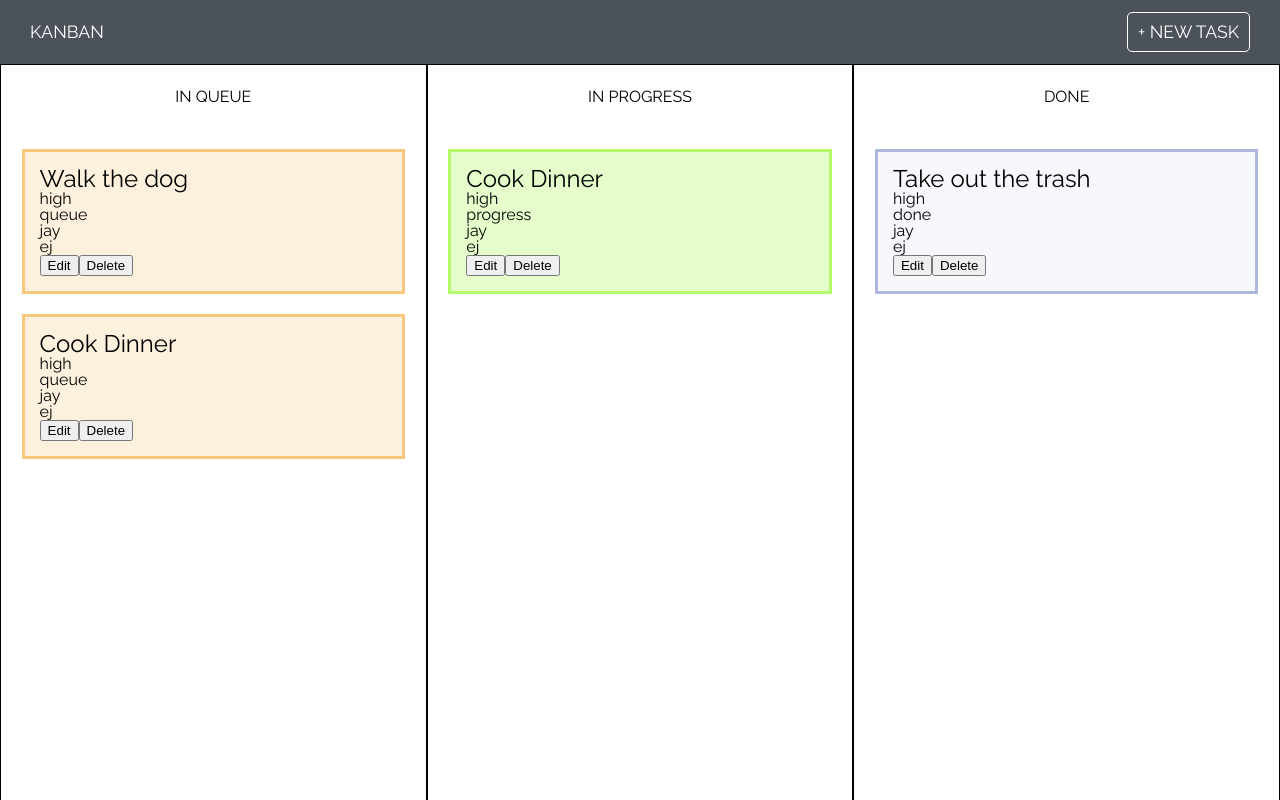
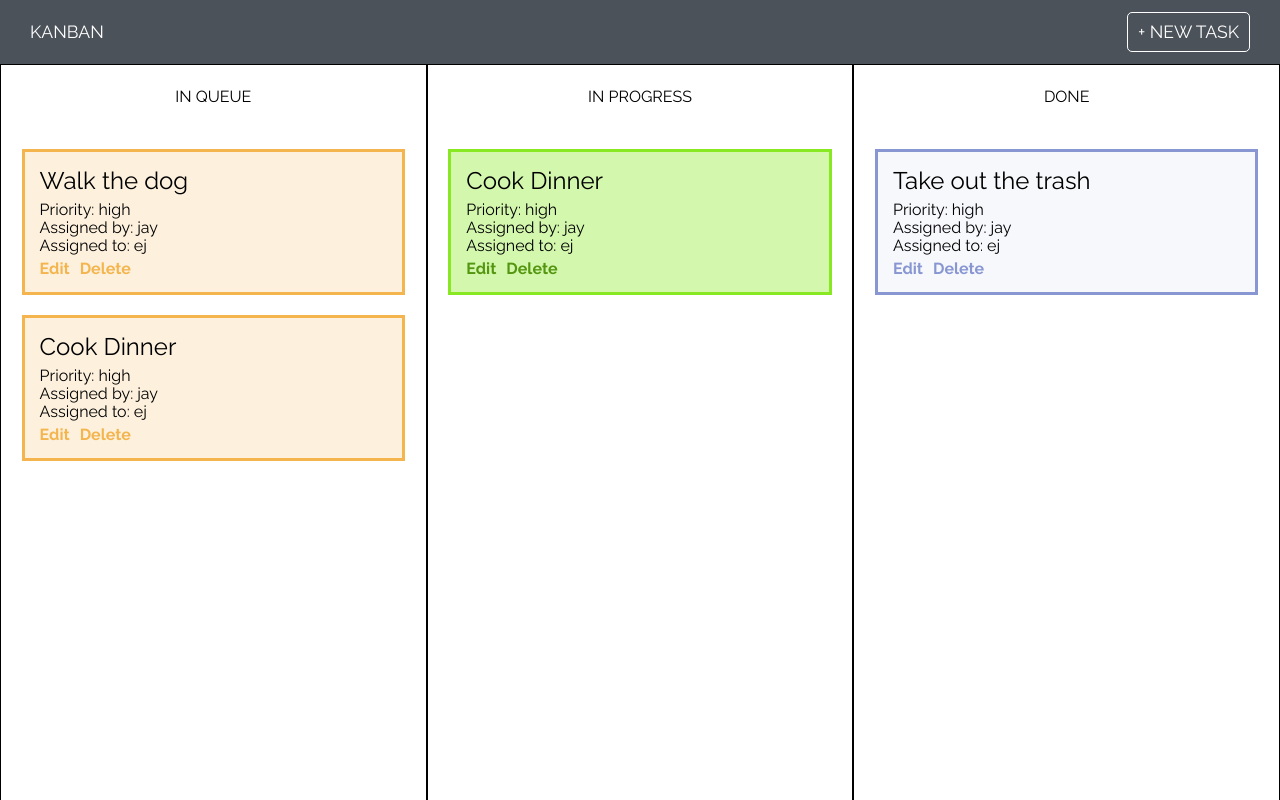
Before and after one commit to jhoun/kanban, a React (Create React App) app: page / in a window 1280 px wide. Built offline with nearby package versions, Linux system fonts and the light colour scheme.

Commit message:
updated edit and delete button styles

```diff
--- a/public/index.html
+++ b/public/index.html
@@ -11,7 +11,7 @@
     -->
 
     <link rel="manifest" href="%PUBLIC_URL%/manifest.json">
-    <link href="https://fonts.googleapis.com/css?family=Raleway:300,400" rel="stylesheet">
+    <link href="https://fonts.googleapis.com/css?family=Raleway:400,500,700" rel="stylesheet">
     <!--
       Notice the use of %PUBLIC_URL% in the tags above.
       It will be replaced with the URL of the `public` folder during the build.
--- a/src/components/Card.js
+++ b/src/components/Card.js
@@ -39,12 +39,12 @@ class Cards extends Component {
   renderCard(){
       return (
         <div className={`card ${this.props.status}`}>
-          <div className="card__task">{this.props.task}</div>
-          <div className="card__priority">{this.props.priority}</div>
-          <div className="card__status">{this.props.status}</div>
-          <div className="card__createdBy">{this.props.createdBy}</div>
-          <div className="card__assignedTo">{this.props.assignedTo}</div>
-          <button onClick={this.handleOpenModal}>Edit</button>
+          <div className="card_info card__task">{this.props.task}</div>
+          <div className="card_info card__priority">Priority: {this.props.priority}</div>
+          <div className="card_info card__createdBy">Assigned by: {this.props.createdBy}</div>
+          <div className="card_info card__assignedTo">Assigned to: {this.props.assignedTo}</div>
+          <div className="modify-btn-container">
+            <div className={`modify-btn-${this.props.status}`} onClick={this.handleOpenModal}>Edit</div>
             <ReactModal
               isOpen={this.state.showModal}
               contentLabel="Modal" className="modal"
@@ -54,7 +54,8 @@ class Cards extends Component {
             >
               <EditTaskForm selectedCardData={this.props} handleCloseModal={this.handleCloseModal}  />
             </ReactModal>
-          <button onClick={this.handleDelete}>Delete</button>
+            <div className={`modify-btn-${this.props.status}`} onClick={this.handleDelete}>Delete</div>
+          </div>
         </div>
       )
 
--- a/src/components/Card.scss
+++ b/src/components/Card.scss
@@ -7,21 +7,64 @@
 
     &__task{
       font-size: 1.5rem;
+      padding-bottom: 7px;
+    }
+
+    .card_info {
+      margin: 2px 0;
+    }
+
+    .modify-btn-container {
+      padding-top: 5px;
+      display: flex;
+
+      .modify-btn-queue {
+        color: darken(#FDF1DE, 30%);
+        font-weight: 700;
+        margin-right: 10px;
+        cursor: pointer;
+      }
+
+      .modify-btn-progress {
+        color: darken(#d3f7ad, 50%);
+        font-weight: 700;
+        margin-right: 10px;
+        cursor: pointer;
+      }
+
+      .modify-btn-done {
+        color: darken(#F7F8FC, 30%);
+        font-weight: 700;
+        margin-right: 10px;
+        cursor: pointer;
+      }
+
+      .modify-btn-queue:hover {
+        color: darken(#FDF1DE, 15%);
+      }
+
+      .modify-btn-progress:hover {
+        color: darken(#d3f7ad, 20%);
+      }
+
+      .modify-btn-done:hover {
+       color: darken(#F7F8FC, 20%);
+      }
     }
   }
 
   .queue {
     background-color: #FDF1DE;
-    border: 3px solid darken( #FDF1DE, 20%);
+    border: 3px solid darken(#FDF1DE, 30%);
   }
 
   .progress {
-    background-color: #E5FDCA;
-    border: 3px solid darken( #E5FDCA, 20%);
+    background-color: #d3f7ad;
+    border: 3px solid darken(#d3f7ad, 30%);
   }
 
   .done {
     background-color: #F7F8FC;
-    border: 3px solid darken( #F7F8FC, 20%);
+    border: 3px solid darken(#F7F8FC, 30%);
   }
 }
```
Lines whose indentation alone changed are shown as unchanged.
